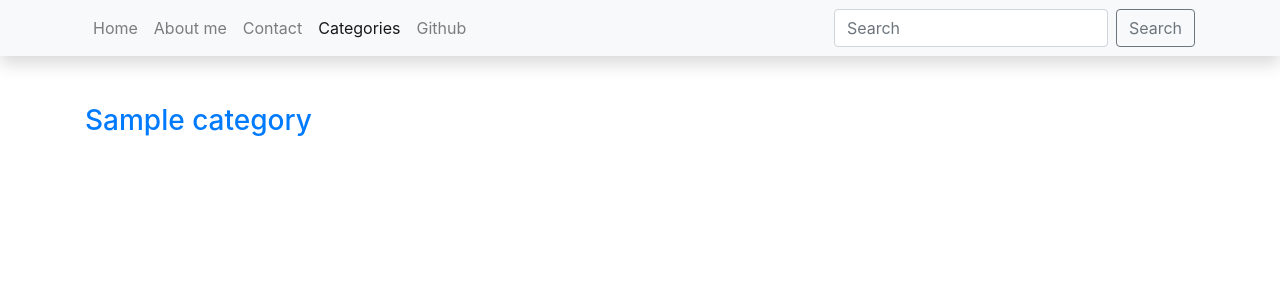
After one commit to rcybulski1122012/django_blog, a Django app: page /categories/ in a window 1280 px wide. The commit adds this page. Shown: the top 300 px of the page. Run offline with Django 3.2, Linux system fonts and the light colour scheme; tables that the repository leaves empty hold one stand-in row (values such as "Sample post"); some libraries are stand-ins or nearby versions.

Commit message:
Add filitering posts by category

```diff
--- a/blog/models.py
+++ b/blog/models.py
@@ -2,6 +2,17 @@ from django.db import models
 from django.urls import reverse
 
 from martor.models import MartorField
+
+
+class Category(models.Model):
+    name = models.CharField(max_length=50, unique=True)
+    slug = models.SlugField(max_length=50, unique=True)
+
+    class Meta:
+        verbose_name_plural = 'Categories'
+
+    def __str__(self):
+        return self.name
 
 
 class Post(models.Model):
@@ -11,6 +22,7 @@ class Post(models.Model):
     description = models.TextField(blank=True, null=True)
     created = models.DateTimeField(auto_now_add=True)
     published = models.BooleanField(default=False)
+    category = models.ForeignKey(Category, on_delete=models.SET_NULL, blank=True, null=True)
 
     class Meta:
         ordering = ['-created']
@@ -28,5 +40,8 @@ class Comment(models.Model):
     post = models.ForeignKey(Post, on_delete=models.CASCADE, related_name='comments')
     created = models.DateTimeField(auto_now_add=True, blank=True)
 
+    class Meta:
+        ordering = ['-created']
+
     def __str__(self):
         return self.content
--- /dev/null
+++ b/blog/templates/blog/category_list.html
@@ -0,0 +1,9 @@
+{% extends "base.html" %}
+
+{% block title %}Categories{% endblock %}
+
+{% block content %}
+  {% for obj in object_list %}
+  <a href="{% url 'home' %}?c={{ obj.slug }}"><h3>{{ obj.name }}</h3></a>
+  {% endfor %}
+{% endblock %}
--- a/blog/views.py
+++ b/blog/views.py
@@ -6,17 +6,19 @@ from django.http import HttpResponse
 from django.shortcuts import render, get_object_or_404, redirect
 from django.urls import reverse
 from django.views.decorators.http import require_POST
-from django.views.generic import TemplateView
+from django.views.generic import TemplateView, ListView
 
 from blog.forms import CommentForm
-from blog.models import Post
-
+from blog.models import Post, Category
 
 r = redis.Redis(host=settings.REDIS_HOST, port=settings.REDIS_PORT, db=settings.REDIS_DB)
 
 
 def post_list(request):
+    category_slug = request.GET.get('c', None)
     posts = Post.objects.filter(published=True)
+    if category_slug:
+        posts = posts.filter(category__slug=category_slug)
     paginator = Paginator(posts, 10)
     page = request.GET.get('page')
 
@@ -76,3 +78,7 @@ class AboutMeView(TemplateView):
 
 class ContactInfoView(TemplateView):
     template_name = 'contact_info.html'
+
+
+class CategoryListView(ListView):
+    model = Category
--- a/pydk/urls.py
+++ b/pydk/urls.py
@@ -25,6 +25,9 @@ urlpatterns = [
     path('post_like/', views.post_like, name='post_like'),
     path('contact_info/', views.ContactInfoView.as_view(), name='contact_info'),
     path('about_me/', views.AboutMeView.as_view(), name='about_me'),
-    path('<slug:slug>/', views.post_detail, name='post_detail'),
+    path('posts/<slug:slug>/', views.post_detail, name='post_detail'),
+    path('categories/', views.CategoryListView.as_view(), name='categories'),
     path('martor/', include('martor.urls')),
+
+
 ]
--- a/templates/base.html
+++ b/templates/base.html
@@ -37,6 +37,10 @@
 
           <li class="nav-item {% active request 'contact_info' %}">
             <a class="nav-link" href="{% url 'contact_info' %}">Contact</a>
+          </li>
+
+          <li class="nav-item {% active request 'categories' %}">
+            <a class="nav-link" href="{% url 'categories' %}">Categories</a>
           </li>
 
           <li class="nav-item">
```
Also changed, not shown: blog/admin.py (+8 -2 lines), blog/migrations/0007_auto_20201208_1511.py (added), blog/migrations/0008_auto_20201208_1517.py (added), 1 other file.
